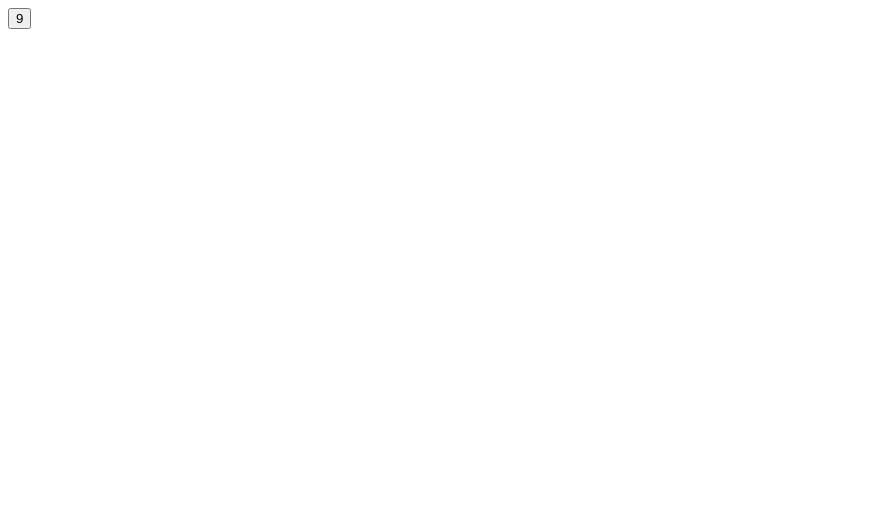
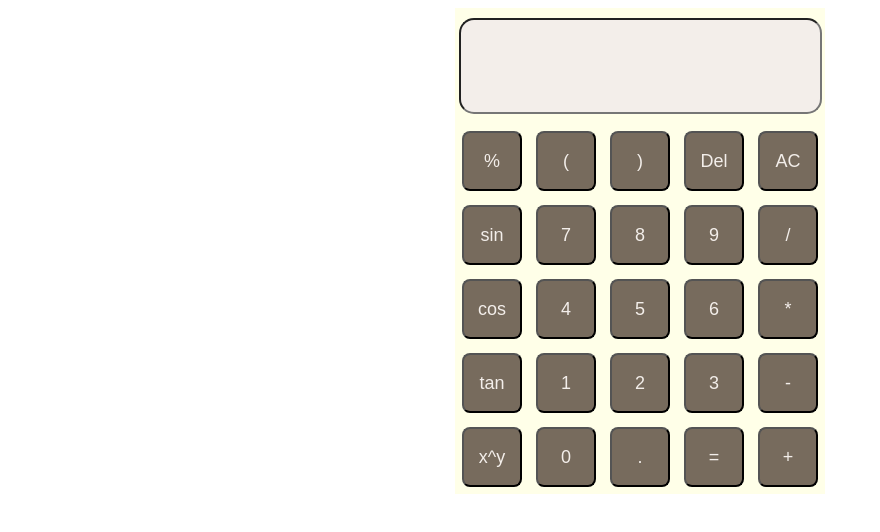
Before and after one commit to yaraAawad/JS_project, a plain HTML site: page index.html in a window 1280 px wide. Shown: the whole page, without its empty margins (0-880 px from the left). Drawn offline with Linux system fonts and the light colour scheme.

Commit message:
JS Calculator
initial

```diff
--- a/index.html
+++ b/index.html
@@ -4,14 +4,55 @@
         <title>
             Yara's Calculator
         </title>
+        <link rel="stylesheet" href="style.css">
+        <script src="javascript.js"></script>
+
     </head>
     <body>
-        <div class="container">
-            <div class="display">
+        <div class="container1">
+            <div>
+                <input type="text" name="display" class="display">
+            </div>
+            <div class="innerdiv">
+                <button type="button"> % </button>
+                <button type="button"> ( </button>
+                <button type="button"> ) </button>
+                <button type="button"> Del </button>
+                <button type="button"> AC </button>
 
             </div>
-            <div>
-                <button type="button" class="btn btn-secondary"> 9 </button>
+
+            <div class="innerdiv">
+                <button type="button">sin  </button>
+                <button type="button" onclick="display.value += '7'"> 7 </button>
+                <button type="button"> 8 </button>
+                <button type="button"> 9 </button>
+                <button type="button"> / </button>
+
+            </div>
+            <div class="innerdiv">
+                <button type="button"> cos </button>
+                <button type="button"> 4 </button>
+                <button type="button"> 5 </button>
+                <button type="button"> 6 </button>
+                <button type="button"> * </button>
+
+            </div>
+            <div class="innerdiv">
+                <button type="button"> tan </button>
+                <button type="button"> 1 </button>
+                <button type="button"> 2 </button>
+                <button type="button"> 3 </button>
+                <button type="button"> - </button>
+
+            </div>
+            <div  class="innerdiv">
+                <button type="button"> x^y </button>
+                <button type="button"> 0 </button>
+                <button type="button"> . </button>
+                <button type="button"> = </button>
+                <button type="button"> + </button>
+
             </div>
         </div>
     </body>
--- a/javascript.js
+++ b/javascript.js
@@ -0,0 +1,87 @@
+function buttonMod() {
+
+}
+function buttonLB() {
+
+}
+function buttonRB() {
+
+}
+function buttonDel() {
+
+}
+function buttonAC() {
+
+}
+
+
+
+function buttonSin() {
+
+}
+function button7() {
+
+}
+function button8() {
+
+}
+function button9() {
+
+}
+function buttondiv() {
+
+}
+
+
+
+
+function buttonCos() {
+
+}
+
+function button4() {
+
+}
+function button5() {
+
+}
+function button6() {
+
+}
+function buttonMul() {
+
+}
+
+
+
+function buttonTan() {
+
+}
+function button1() {
+
+}
+function button2() {
+
+}
+function button3() {
+
+}
+function buttonMinus() {
+
+}
+
+
+
+
+function buttonPower() {
+
+}
+function button0() {
+
+}
+function buttonEqual() {
+
+}
+function buttonPlus() {
+
+}
--- a/style.css
+++ b/style.css
@@ -0,0 +1,53 @@
+/*color pallete
+#435334
+
+*/
+body{
+    /* background-color: black;  */
+    vertical-align: center;
+    text-align: center;
+}
+.container1{
+    margin: auto;
+    display: inline-block;
+    align-items: center;
+    justify-content: center;
+    text-align: center;
+    background-color: #FFFFE8;
+    /* vertical-align: center; */
+}
+
+div button{
+    width: 60px;
+    height: 60px;
+    margin: 7px;
+    font-size: large;
+    cursor: pointer;
+    color: #F3EEEA;
+    background-color: #776B5D;
+    border-radius: 8px;
+}
+div button:hover{
+        background-color: #FFFFE8;
+        color: #776B5D;
+
+}
+.display{
+    background-color: #fff;
+    color: aliceblue;
+    width: 355px;
+    height: 90px;
+    /* margin-left: 10px; */
+    display: inline-block;
+    align-items: center;
+    border-radius: 15px;
+    background-color: #F3EEEA;
+    color: #776B5D;
+    margin-top: 10px;
+    margin-bottom: 10px;
+
+}
+.innerdiv
+{
+    display:flex;
+}
```
